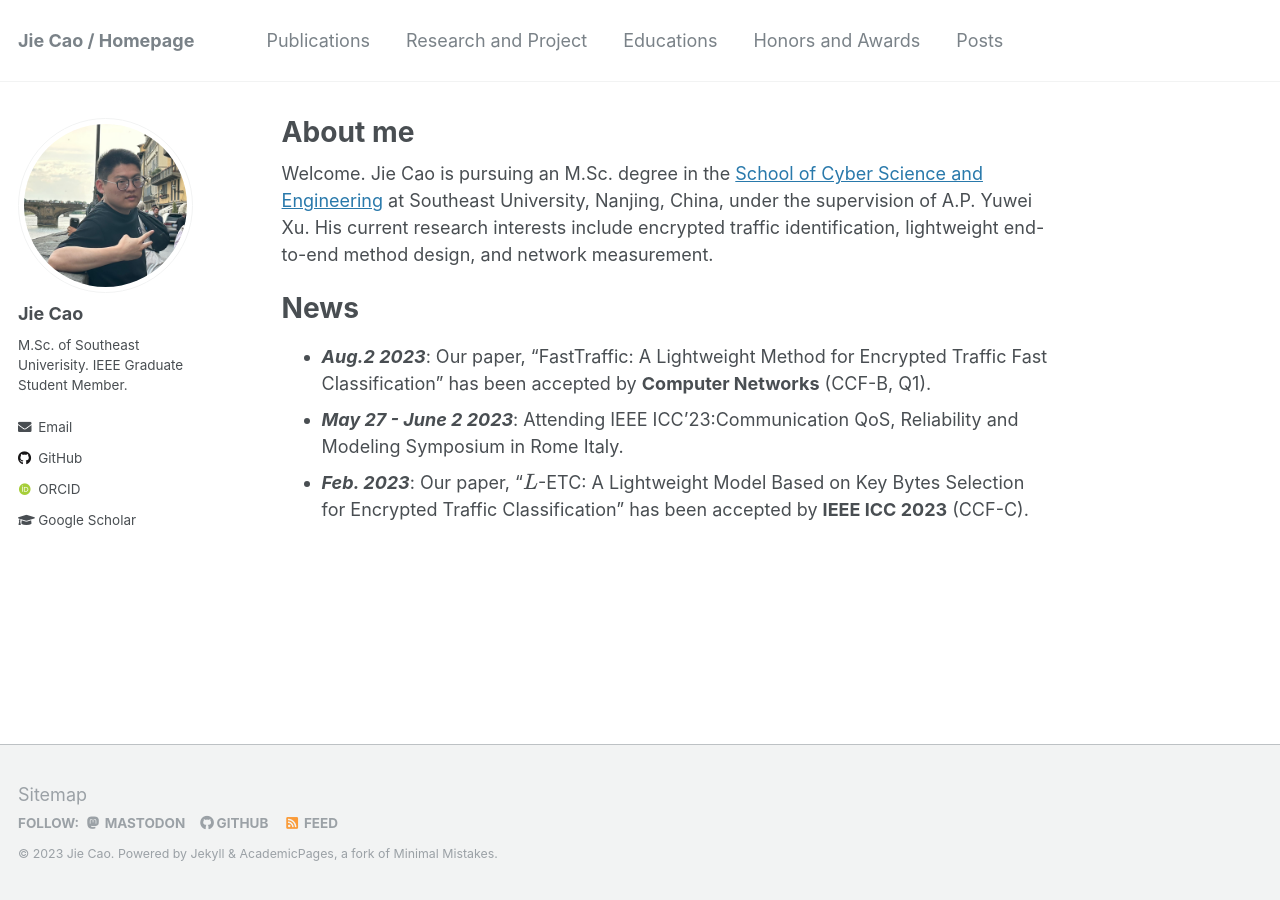
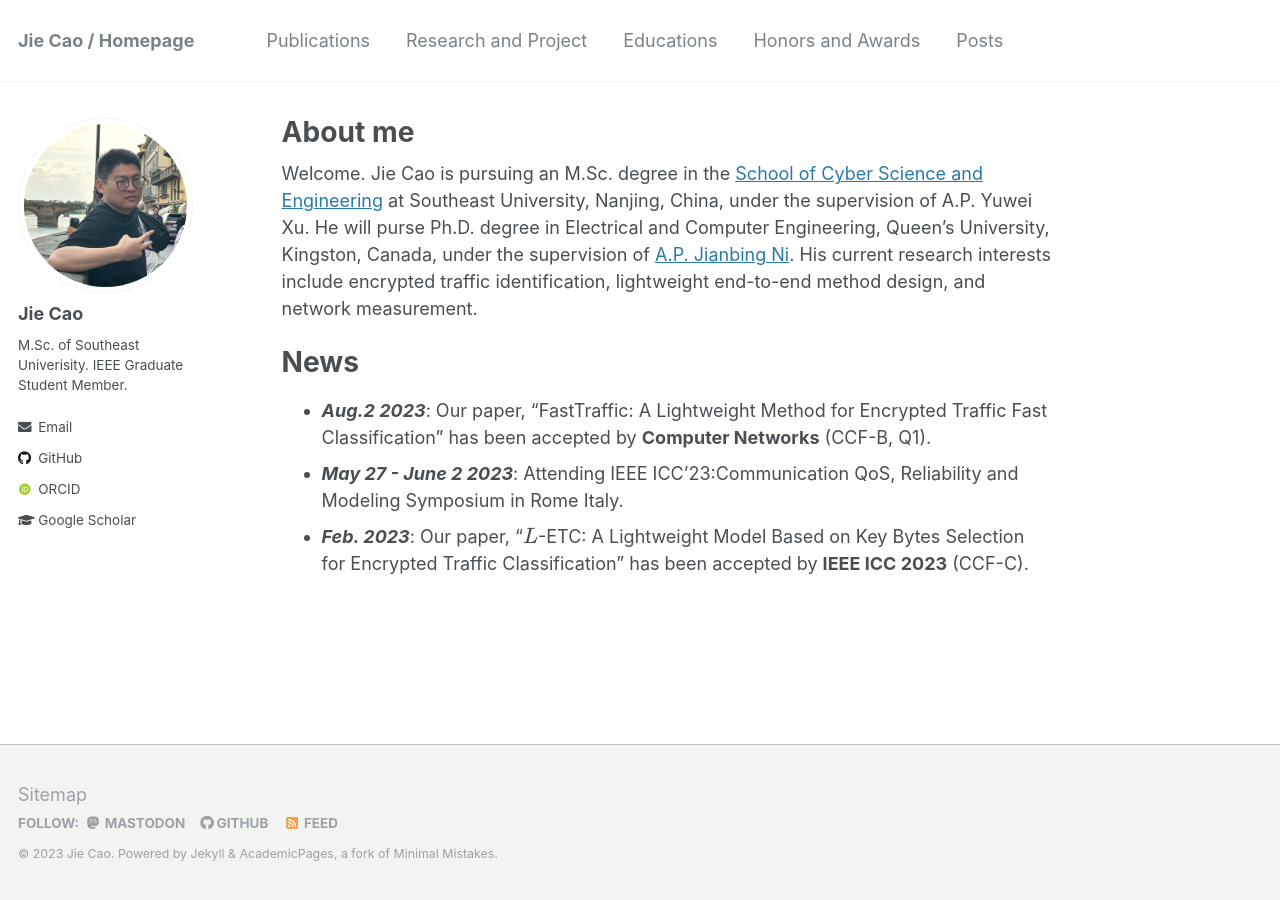
Before and after one commit to JieJayCao/JieJayCao.github.io, a Jekyll site: the page built from _pages/about.md, in a window 1280 px wide. Built offline with Jekyll 4.4.1, drawn with Linux system fonts in a browser that asks for light colours; some web fonts are replaced; formulas are drawn with MathJax 3.

Commit message:
Update about.md

```diff
--- a/_pages/about.md
+++ b/_pages/about.md
@@ -8,7 +8,7 @@
   - /about.html
 ---
 
-Welcome. Jie Cao is pursuing an M.Sc. degree in the [School of Cyber Science and Engineering](https://cyber.seu.edu.cn/) at Southeast University, Nanjing, China, under the supervision of A.P. Yuwei Xu. His current research interests include encrypted traffic identification, lightweight end-to-end method design, and network measurement.
+Welcome. Jie Cao is pursuing an M.Sc. degree in the [School of Cyber Science and Engineering](https://cyber.seu.edu.cn/) at Southeast University, Nanjing, China, under the supervision of A.P. Yuwei Xu. He will purse Ph.D. degree in Electrical and Computer Engineering, Queen's University, Kingston, Canada, under the supervision of [A.P. Jianbing Ni](https://scholar.google.com/citations?user=k5z2mOMAAAAJ&hl=en&oi=ao). His current research interests include encrypted traffic identification, lightweight end-to-end method design, and network measurement.
 
 # News
 - ***Aug.2 2023***: Our paper, "FastTraffic: A Lightweight Method for Encrypted Traffic Fast Classification" has been accepted by **Computer Networks** (CCF-B, Q1).
```
